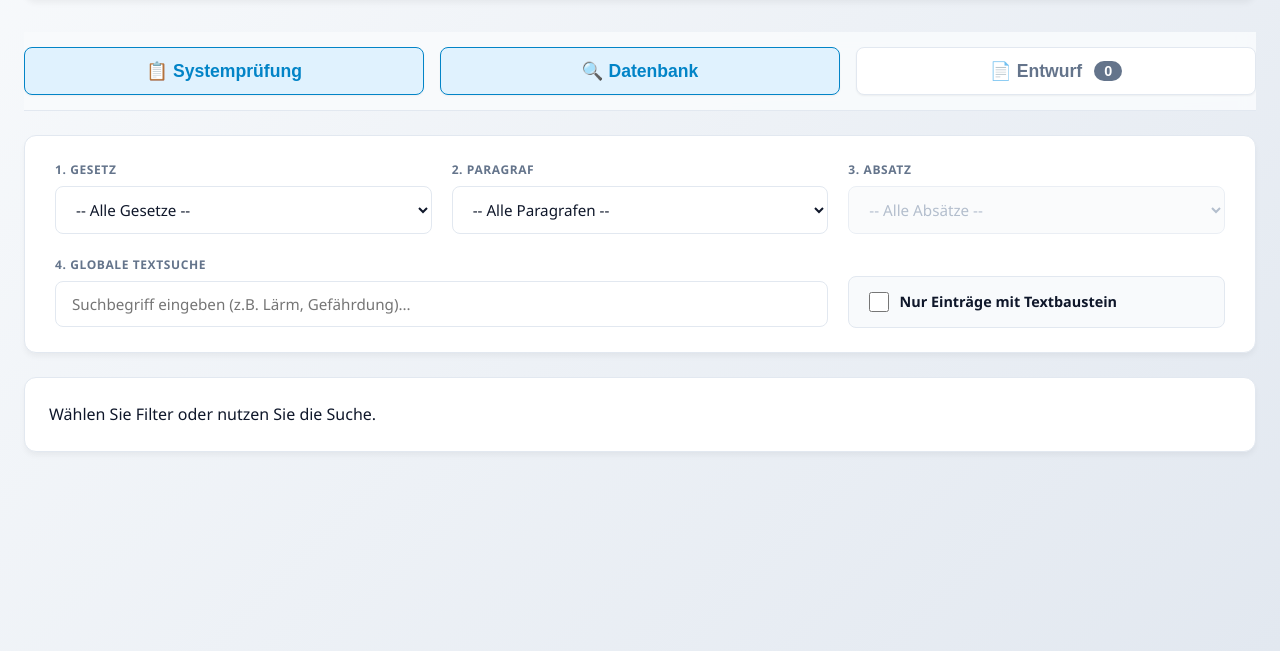
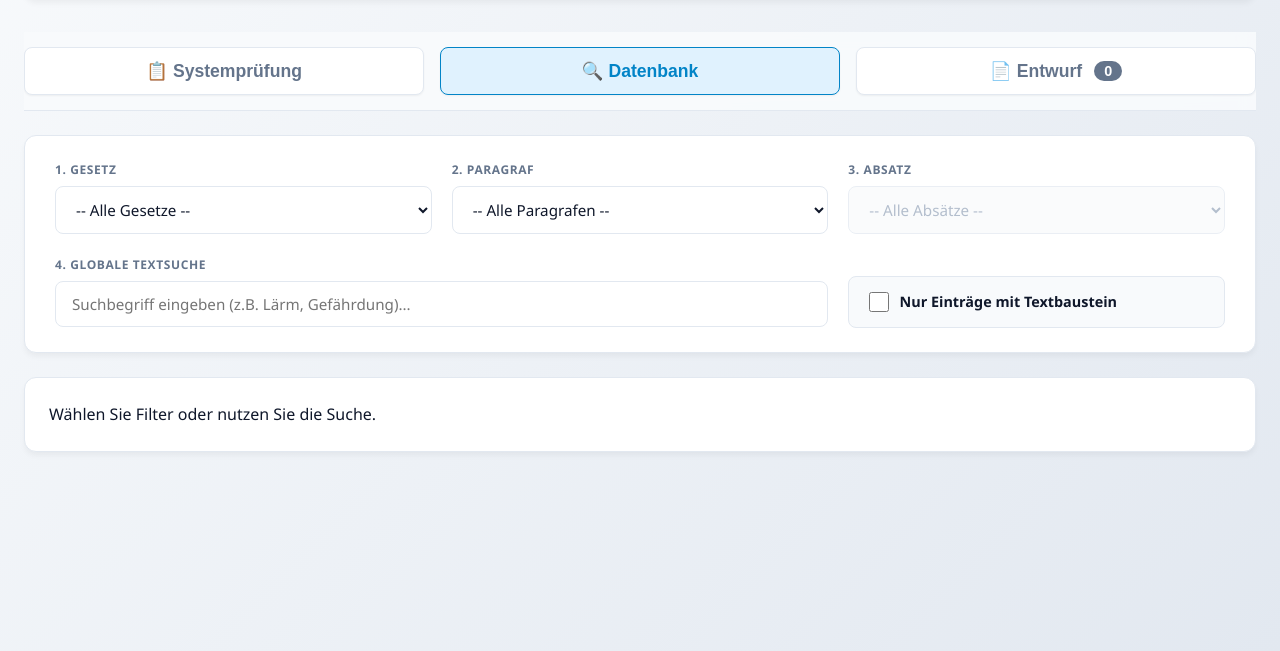
Before and after one commit to soundbier/ArbeitsSafe, a plain HTML site: page index.html in a window 1280 px wide. Shown: the part 149-800 px from the top of the page. Drawn offline with Linux system fonts and the light colour scheme.

Commit message:
Update index.html

```diff
--- a/index.html
+++ b/index.html
@@ -28,7 +28,7 @@
 
         <!-- NEU: Sticky Tab Navigation -->
         <div class="tab-navigation">
-            <button type="button" class="tab-btn active" data-tab="tab-audit">
+            <button type="button" class="tab-btn" data-tab="tab-audit">
                 📋 Systemprüfung
             </button>
             <button type="button" class="tab-btn active" data-tab="tab-search">
```
